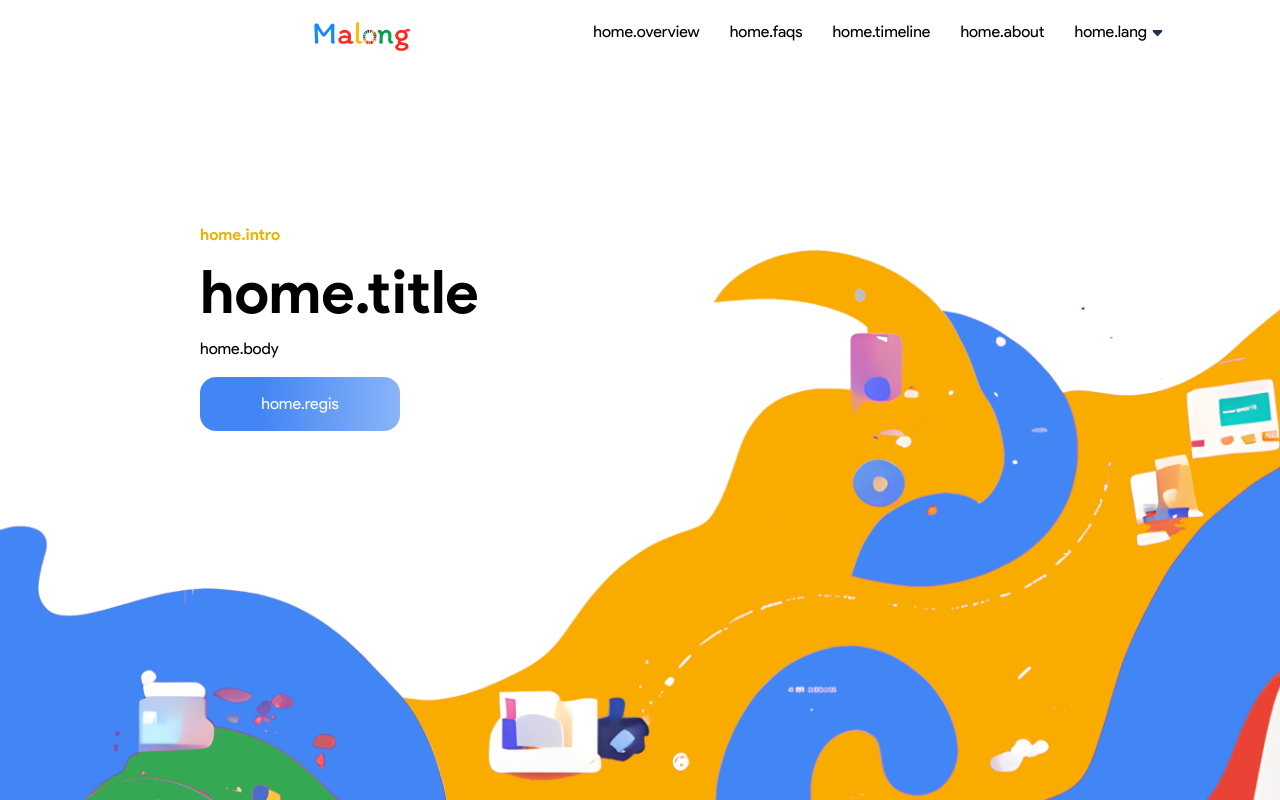
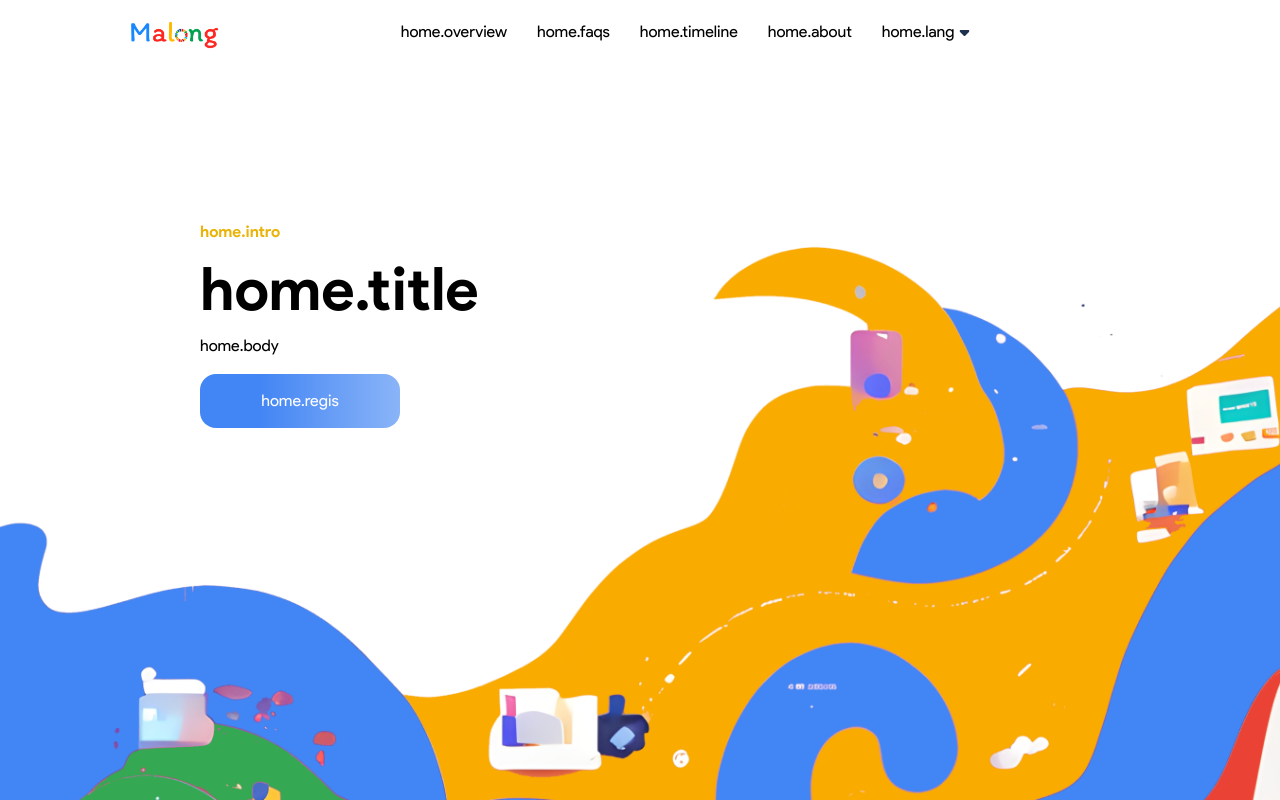
Before and after one commit to ThisTine/malong, a SvelteKit app: page /1 in a window 1280 px wide. Shown: the top 800 px of the page. Built offline with nearby package versions, Linux system fonts and the light colour scheme.

Commit message:
[fix] layout

```diff
--- a/src/components/nav/Nav.svelte
+++ b/src/components/nav/Nav.svelte
@@ -52,11 +52,7 @@ import { t } from '$lib/translation/translations';
   img.icon {
     margin-left: 5px;
   }
-  .nav-container {
-  max-width: 1200px;
-  margin: 0 auto;
-  padding: 0 15px;
-}
+
 
 
 
@@ -69,13 +65,17 @@ import { t } from '$lib/translation/translations';
   cursor: pointer;
 }
 .logo {
-  display: block;
   margin: 0 auto;
 }
 
-/* navbar side*/
- @media (max-width: 768px) {
-.mobile-menu {
+
+.nav-links{
+column-gap: 50px;
+}
+
+@media (max-width: 768px) {
+ /* navbar side*/
+  .mobile-menu {
   position: fixed;
   top: 0;
   left: 0%;
@@ -91,19 +91,15 @@ import { t } from '$lib/translation/translations';
   justify-content: center;
   gap: 30px;
 }
- }
-.nav-links{
-column-gap: 50px;
-}
 
-@media (max-width: 768px) {
   /* Hide the regular nav-links in mobile view */
   .nav-links {
     display: none;
   }
   /* Show the hamburger menu */
   .hamburger {
-    display: block;
+    display: flex;
+    justify-content: flex-start;
   }
   .close{
 	display: flex;
@@ -111,6 +107,15 @@ column-gap: 50px;
 	margin-top: 120px;
 	width: 30px;
   }
+    .nav-container {
+  padding: 0 15px;
+
+}
+
+.logo{
+  display: flex;
+  justify-content: center;
+}
 
 }
 
@@ -118,19 +123,35 @@ column-gap: 50px;
 	.mobile-menu{
 		display: none;
 	}
+
+
+   .nav-container {
+  padding: 0;
+  margin: 0;
+  display: flex;
+  justify-content:flex-start ;
+}
+
+  .logo{
+  display: flex;
+  justify-content: flex-start;
+}
+
+
 }
 
 
 </style>
 
 <nav>
-  <div class="wrapper flex w-full justify-center mt-5 mb-5" >
-	 <div class="nav-container flex justify-between items-center w-full">
+  <div class="wrapper flex w-full mt-5 mb-5" >
+	 <div class="nav-container flex">
 	  <button class="hamburger" on:click={() => (showMobileMenu = !showMobileMenu)}>
        <img src="burger.svg" alt="Menu" />
       </button>
-    <img class="logo"  alt="Logo" src="logo.png" style="width:100px" />
-
+    <div class="logo"  >
+    <img alt="Logo" src="logo.png" style="width:100px;" />
+    </div>
 	</div>
 
 	{#if showMobileMenu}
```
